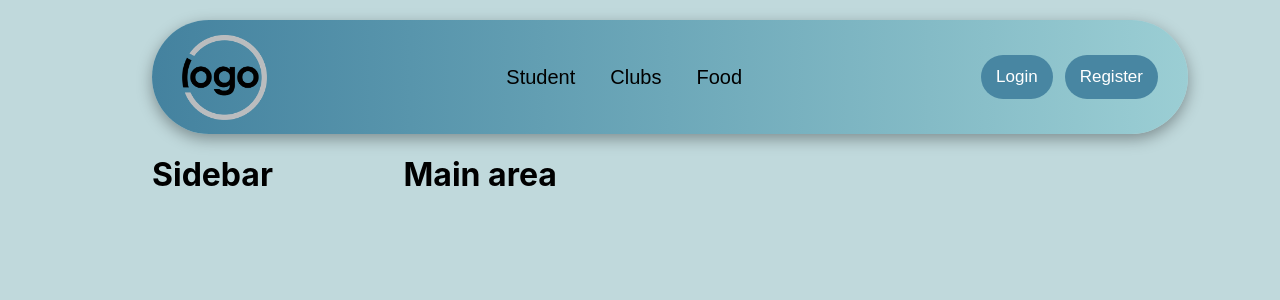
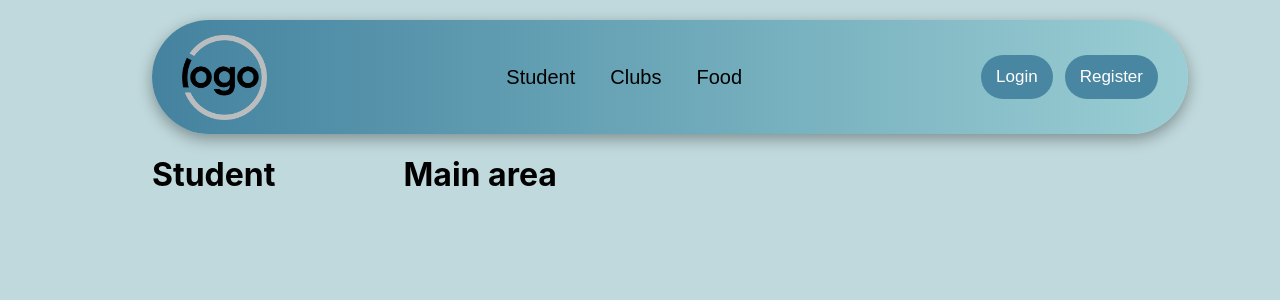
Before and after one commit to devashishdubal/insti_nitw, a React (Create React App) app: page / in a window 1280 px wide. Shown: the top 300 px of the page. Built offline with nearby package versions, Linux system fonts and the light colour scheme; a web font is replaced by a local one.

Commit message:
Added sidebar functionality

```diff
--- a/src/components/sidebar/sidebar.jsx
+++ b/src/components/sidebar/clubs_sidebar.jsx
@@ -1,12 +1,12 @@
 import React, { useEffect, useState } from 'react';
 import "./sidebar.css"
 
-const Sidebar = () => {
+const ClubsSidebar = () => {
     return (
         <div className="sidebar">
-            <h1>Sidebar</h1>
+            <h1>Clubs</h1>
         </div>
     );
 }
 
-export default Sidebar;
+export default ClubsSidebar;
--- /dev/null
+++ b/src/components/sidebar/food_sidebar.jsx
@@ -0,0 +1,11 @@
+import "./sidebar.css"
+
+const FoodSidebar = () => {
+    return (
+        <div className="sidebar">
+            <h1>Food</h1>
+        </div>
+    );
+}
+
+export default FoodSidebar;
--- /dev/null
+++ b/src/components/sidebar/student_sidebar.jsx
@@ -0,0 +1,12 @@
+import React, { useEffect, useState } from 'react';
+import "./sidebar.css"
+
+const StudentSidebar = () => {
+    return (
+        <div className="sidebar">
+            <h1>Student</h1>
+        </div>
+    );
+}
+
+export default StudentSidebar;
--- a/src/components/topbar/Topbar.jsx
+++ b/src/components/topbar/Topbar.jsx
@@ -1,55 +1,45 @@
-import React, { useEffect, useState } from 'react';
+import React, { useEffect } from 'react';
 import "./topbar.css";
 
-const Topbar = () => {
-  const [currentButton, setCurrentButton] = useState(null);
-  const [buttonSelect, setButtonSelect] = useState(0);
+const Topbar = ({buttonSelect,clickFunction,currentButton}) => {
+  /*const [currentButton, setCurrentButton] = useState(null);*/
+
   // button select 1: for student, 2: clubs, 3 : food, 0: nothing (default value)
 
 
+  const buttonGroup = document.querySelectorAll(".buttonGroup a");
+  /*
+  buttonGroup.forEach(btn => {
+    btn.addEventListener('click', handleClick);
+  });
+  */
+
+
+
+
+
   useEffect(() => {
+
     const buttonGroup = document.querySelectorAll(".buttonGroup a");
 
-    const handleClick = (event) => {
-      const btn = event.target;
-      btn.classList.add('selected');
+    console.log(buttonSelect);
 
-      console.log(btn.className);
-      if (btn.className == 'student selected') {
-        setButtonSelect(1);
-      } else if (btn.className == 'club selected') {
-        setButtonSelect(2);
-      } else if (btn.className == 'food selected') {
-        setButtonSelect(3);
-      }
-
-      console.log(buttonSelect);
-
-      if (currentButton) {
-        currentButton.classList.remove('selected');
-      }
-
-      setCurrentButton(btn);
-    };
-
-    buttonGroup.forEach(btn => {
-      btn.addEventListener('click', handleClick);
-    });
 
     return () => {
       buttonGroup.forEach(btn => {
-        btn.removeEventListener('click', handleClick);
+        btn.removeEventListener('click', clickFunction);
       });
     };
   }, [currentButton, buttonSelect]);
+
 
   return (
     <div className="navBar">
       <img src={process.env.PUBLIC_URL + "../assets/logo.png"} alt="logo" />
       <div className="buttonGroup">
-        <a className="student">Student</a>
-        <a className="club">Clubs</a>
-        <a className="food">Food</a>
+        <a className="student" onClick={clickFunction}>Student</a>
+        <a className="club" onClick={clickFunction}>Clubs</a>
+        <a className="food" onClick={clickFunction}>Food</a>
       </div>
       <div className="signUp">
         <button className="login">Login</button>
--- a/src/pages/Home.jsx
+++ b/src/pages/Home.jsx
@@ -1,18 +1,56 @@
 import Topbar from "../components/topbar/Topbar"
-import Sidebar from "../components/sidebar/sidebar"
+import React, { useEffect, useState } from 'react';
+import FoodSidebar from "../components/sidebar/food_sidebar"
+import StudentSidebar from "../components/sidebar/student_sidebar"
+import ClubsSidebar from "../components/sidebar/clubs_sidebar"
 
 import "./home.css"
 
 export default function Home() {
+  const [buttonSelect, setButtonSelect] = useState(1);
+  const [currentButton, setCurrentButton] = useState(null);
+
+  const handleClick = (event) => {
+    const btn = event.target;
+    btn.classList.add('selected');
+
+    console.log(btn.className);
+    if (btn.className === 'student selected') {
+      setButtonSelect(1);
+    } else if (btn.className === 'club selected') {
+      setButtonSelect(2);
+    } else if (btn.className === 'food selected') {
+      setButtonSelect(3);
+    }
+
+
+
+    if (currentButton) {
+      currentButton.classList.remove('selected');
+    }
+
+    setCurrentButton(btn);
+  };
+  let sidebar;
+  if (buttonSelect == 1){
+    sidebar = <StudentSidebar/>
+  }
+  else if (buttonSelect == 2){
+    sidebar = <ClubsSidebar/>
+  }
+  else if (buttonSelect == 3){
+    sidebar = <FoodSidebar/>
+  }
   return (
     <>
     <div className="full_app">
       <div className="top">
-        <Topbar />
+        <Topbar buttonSelect={buttonSelect} clickFunction={handleClick} currentButton={currentButton}/>
       </div>
       <div className="main">
         <div className="side">
-          <Sidebar/>
+
+          {sidebar}
         </div>
         <div className="center">
           <h1>Main area</h1>
```
